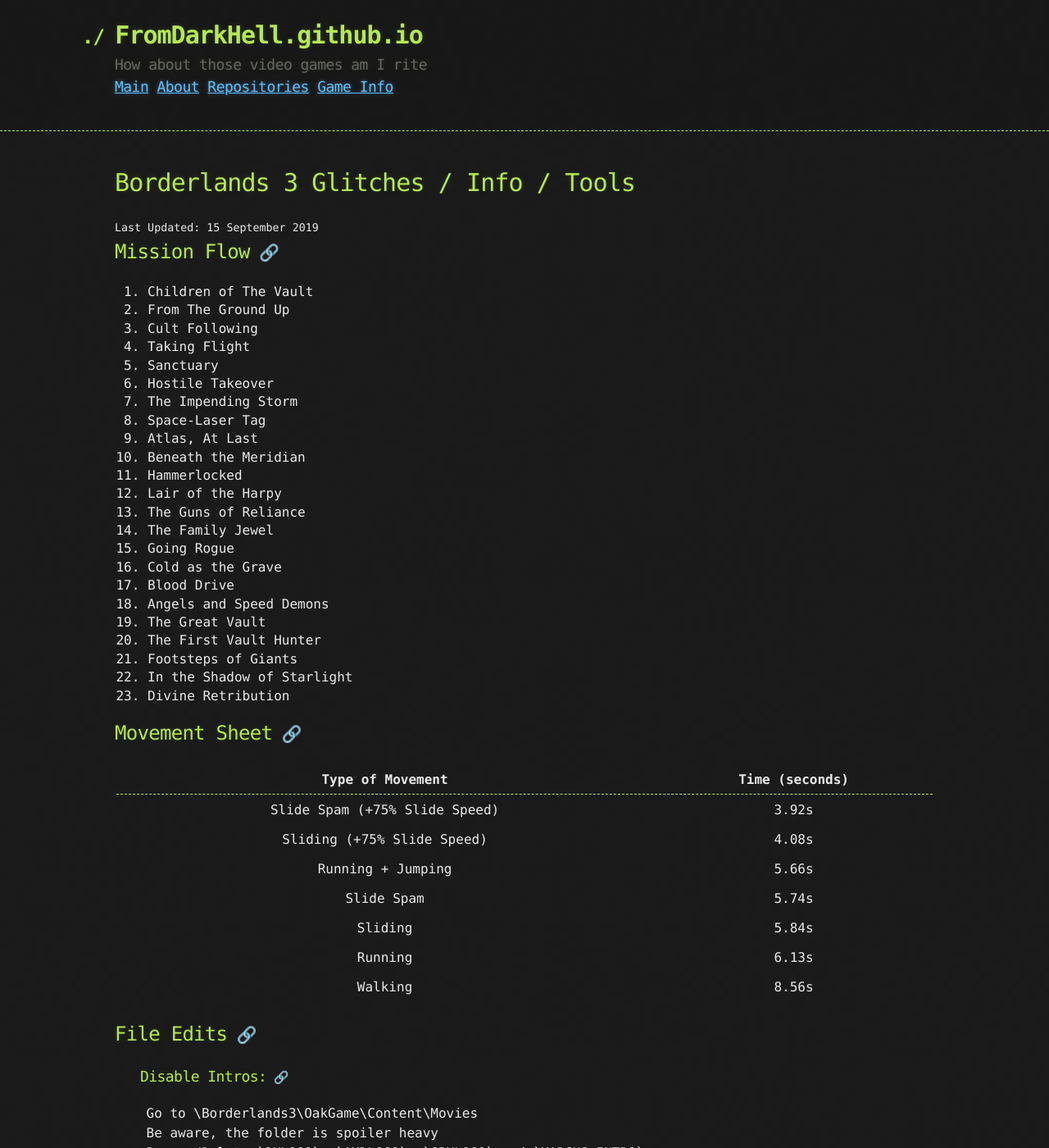
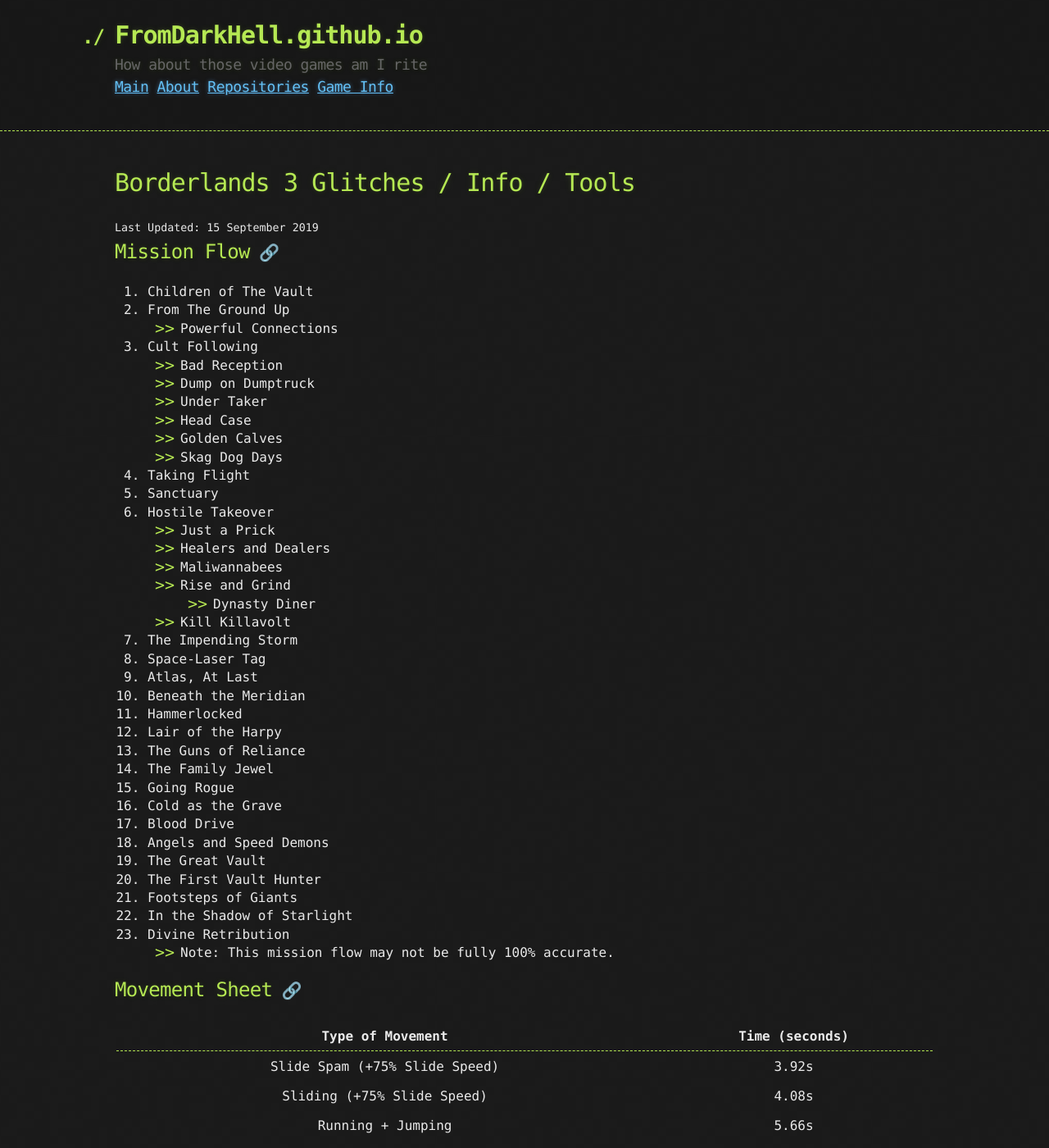
Before and after one commit to FromDarkHell/FromDarkHell.github.io, a Jekyll site: the page built from _posts/gameInfo/2019-9-15-Borderlands-3.md, in a window 1280 px wide and 1400 px high. Shown: the whole window at 82% size. Built offline with Jekyll 4.4.1, drawn with Linux system fonts in a browser that asks for light colours.

Commit message:
Add in some more thiiiings

```diff
--- a/_posts/gameInfo/2019-9-15-Borderlands-3.md
+++ b/_posts/gameInfo/2019-9-15-Borderlands-3.md
@@ -7,10 +7,23 @@
 
 1. Children of The Vault
 2. From The Ground Up
+	* Powerful Connections
 3. Cult Following
+    * Bad Reception
+    * Dump on Dumptruck
+    * Under Taker
+    * Head Case
+    * Golden Calves
+    * Skag Dog Days
 4. Taking Flight
 5. Sanctuary
 6. Hostile Takeover
+    * Just a Prick
+    * Healers and Dealers
+    * Maliwannabees
+    * Rise and Grind
+        * Dynasty Diner
+    * Kill Killavolt
 7. The Impending Storm
 8. Space-Laser Tag
 9. Atlas, At Last
@@ -28,6 +41,8 @@
 21. Footsteps of Giants
 22. In the Shadow of Starlight
 23. Divine Retribution
+<br/>
+- Note: This mission flow may not be fully 100% accurate.
 
 ## Movement Sheet
 
```
